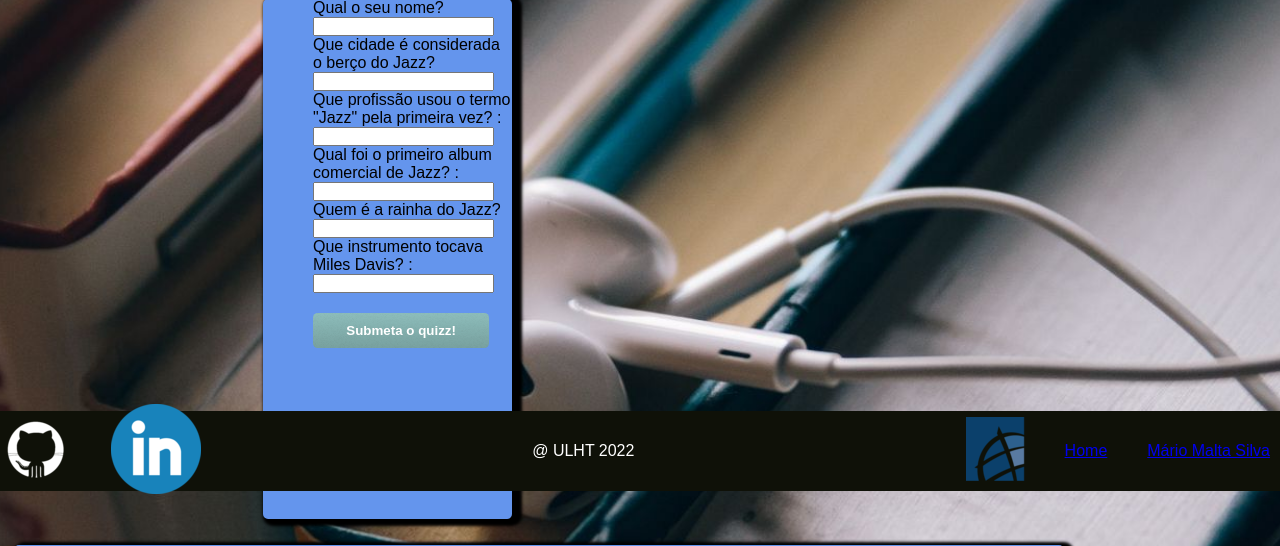
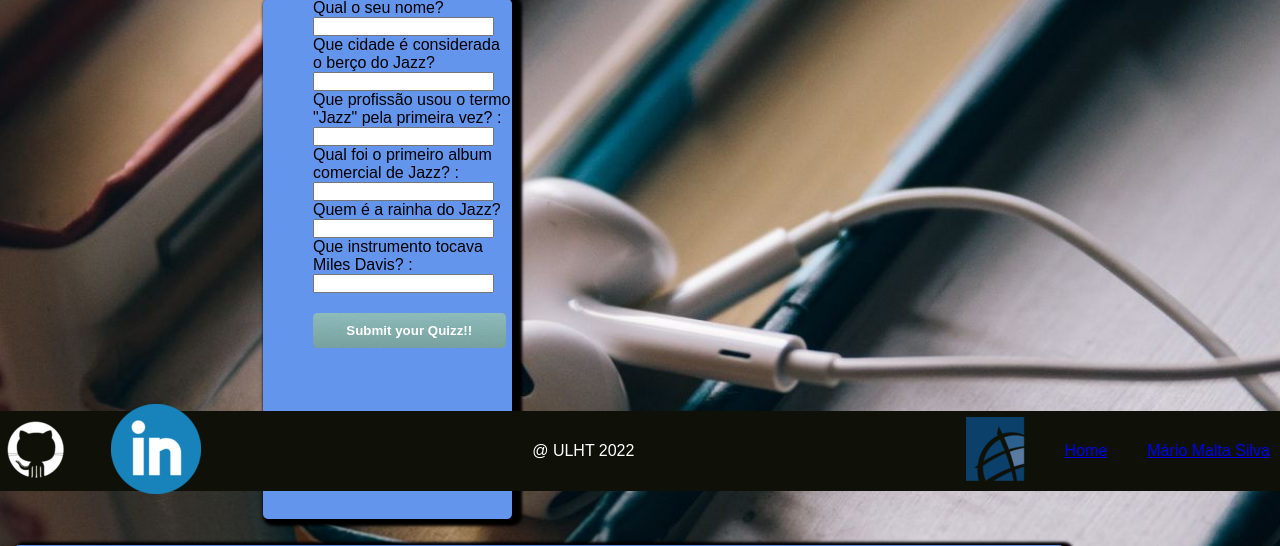
Before and after one commit to rangerd00/Projeto-PW, a Django app: template portfolio/templates/portfolio/quizz.html in a window 1280 px wide. Shown: the part 309-855 px from the top of the page. Run offline with Django 4.2, Linux system fonts and the light colour scheme; the template is opened without the code that fills it: values that come from a table or form of the project are taken from there, others are empty; parts of the project's set-up code (start-up, migrations or seed data) failed here and were passed over.

Commit message:
Alterações CSS

```diff
--- a/portfolio/static/portfolio/css/quizz.css
+++ b/portfolio/static/portfolio/css/quizz.css
@@ -65,13 +65,13 @@ form{
 }
 
 
-.contendor .post2{
+.contendor .part2{
     height: 500px;
     width: 1050px;
 
 }
 
-.contendor .post{
+.contendor .part1{
     height: 520px;
     width: 500px;
     margin-left: 50%;
--- a/portfolio/templates/portfolio/quizz.html
+++ b/portfolio/templates/portfolio/quizz.html
@@ -16,12 +16,12 @@
 
     <div class="contendor">
 
-        <div class="post">
+        <div class="part1">
 
             <form action="" method="POST" enctype="multipart/form-data">
                 {% csrf_token %}
                 {{ form.as_p }}
-                <input type="submit" value="Submeta o quizz!" class="submit">
+                <input type="submit" value="Submit your Quizz!!" class="submit">
             </form>
         </div>
 
@@ -29,7 +29,7 @@
 
     <div class="contendor">
 
-        <div class="post2">
+        <div class="part2">
             {% load static %}
             <img class="img" src="../../static/portfolio/images/grafico_final.png" alt="">
         </div>
```
